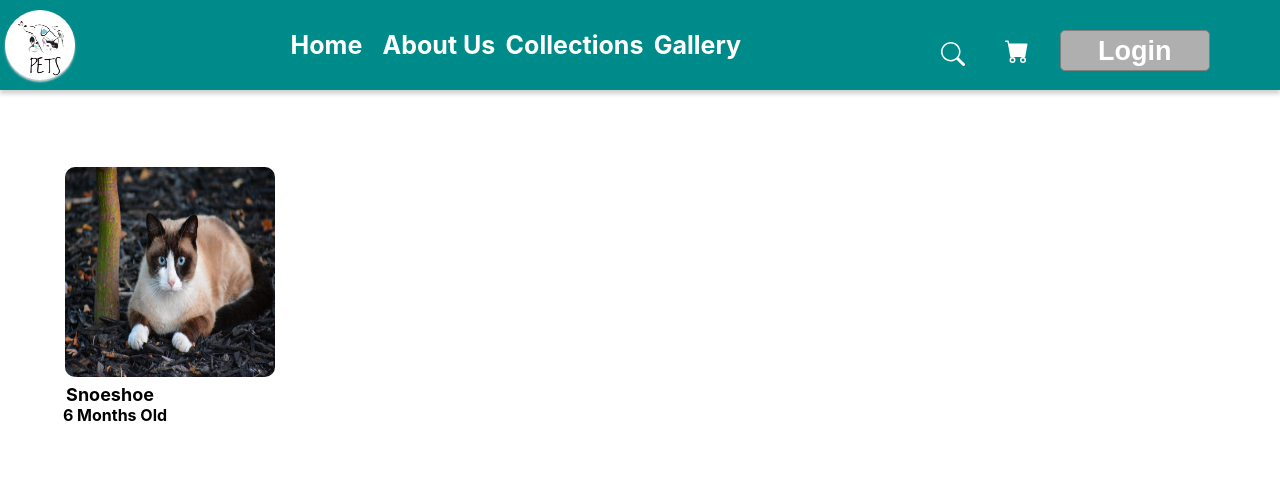
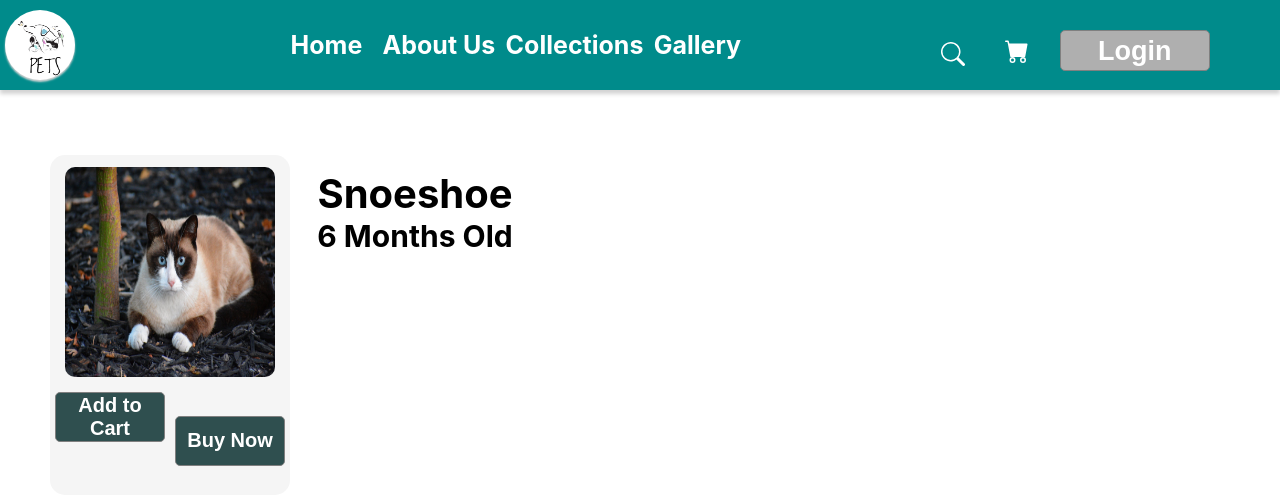
Before and after one commit to SaiSaran78/PetCartFrontEnd, a React (Create React App) app: page /snoeshoe in a window 1280 px wide. Shown: the top 504 px of the page. Built offline with nearby package versions, Linux system fonts and the light colour scheme.

Commit message:
first message

```diff
--- a/src/components/Pages/AllCats.css
+++ b/src/components/Pages/AllCats.css
@@ -35,7 +35,7 @@
   color: #a09c9c;
   font-size: 30px;
 }
-  .ATC{
+.ATC {
   width: 110px;
   height: 50px;
   font-weight: medium;
@@ -44,10 +44,10 @@
   top: -62px;
   left: 5px;
 }
-  .ATC:hover{
-    background-color:#daa520;
+.ATC:hover {
+  background-color: #daa520;
 }
-  .BN{
+.BN {
   width: 110px;
   height: 50px;
   font-weight: medium;
@@ -56,12 +56,13 @@
   top: -50px;
   left: 15px;
 }
-  .BN:hover{
-    background-color:#daa520;
+.BN:hover {
+  background-color: #daa520;
 }
 .PersianCats {
   width: 240px;
   height: 340px;
+  background-color: #f5f5f5;
   position: relative;
   top: 155px;
   left: 50px;
@@ -78,22 +79,24 @@
 }
 .PCS {
   position: relative;
-    top: 15px;
-    left: -35px;
+  top: -200px;
+  left: 270px;
   align-content: center;
   text-align: center;
-    font-size: 18px;
+  font-size: 40px;
 }
 .Moa12 {
   position: relative;
-    top: 15px;
-    left: -30px;
+  top: -200px;
+  left: 270px;
   align-content: center;
   text-align: center;
+  font-size: 30px;
 }
 .snoeshoe {
   width: 240px;
   height: 340px;
+  background-color: #f5f5f5;
   position: relative;
   top: 155px;
   left: 50px;
@@ -110,22 +113,24 @@
 }
 .SSA {
   position: relative;
-    top: 15px;
-    left: -35px;
+  top: -200px;
+  left: 270px;
   align-content: center;
   text-align: center;
-    font-size: 18px;
+  font-size: 40px;
 }
 .Moa6 {
   position: relative;
-    top: 15px;
-    left: -30px;
+  top: -200px;
+  left: 270px;
   align-content: center;
   text-align: center;
+  font-size: 30px;
 }
 .shorthair {
   width: 240px;
   height: 340px;
+  background-color: #f5f5f5;
   position: relative;
   top: 155px;
   left: 50px;
@@ -142,16 +147,17 @@
 }
 .SHC {
   position: relative;
-    top: 15px;
-    left: -35px;
+  top: -200px;
+  left: 270px;
   align-content: center;
   text-align: center;
-    font-size: 18px;
+  font-size: 40px;
 }
 .Moa6 {
   position: relative;
-    top: 15px;
-    left: -30px;
+  top: -200px;
+  left: 270px;
   align-content: center;
   text-align: center;
+  font-size: 30px;
 }
--- a/src/components/Pages/Shorthair.jsx
+++ b/src/components/Pages/Shorthair.jsx
@@ -2,6 +2,7 @@ import React from "react";
 import Header from "./Header";
 import CatImage from "../../Images/Imaged3.jpeg";
 import "./AllCats.css";
+import { Link } from "react-router-dom";
 const Shorthair = (props) => {
   return (
     <div>
@@ -16,6 +17,12 @@ const Shorthair = (props) => {
         />
         <h4 className="SHC">Shorthair</h4>
         <h4 className="Moa6">6 Months Old</h4>
+        <Link to="/cart">
+          <button className="ATC">Add to Cart</button>
+        </Link>
+        <Link to="/orders">
+          <button className="BN">Buy Now</button>
+        </Link>
       </div>
     </div>
   );
--- a/src/components/Pages/SnoeShoe.jsx
+++ b/src/components/Pages/SnoeShoe.jsx
@@ -2,6 +2,7 @@ import React from "react";
 import Header from "./Header";
 import Catimages from "../../Images/Imaged4.jpeg";
 import "./AllCats.css";
+import { Link } from "react-router-dom";
 const SnoeShoe = (props) => {
   return (
     <div>
@@ -16,6 +17,12 @@ const SnoeShoe = (props) => {
         />
         <h4 className="SSA">Snoeshoe</h4>
         <h4 className="Moa6">6 Months Old</h4>
+        <Link to="/cart">
+          <button className="ATC">Add to Cart</button>
+        </Link>
+        <Link to="/orders">
+          <button className="BN">Buy Now</button>
+        </Link>
       </div>
     </div>
   );
```
Lines whose indentation alone changed are shown as unchanged.
